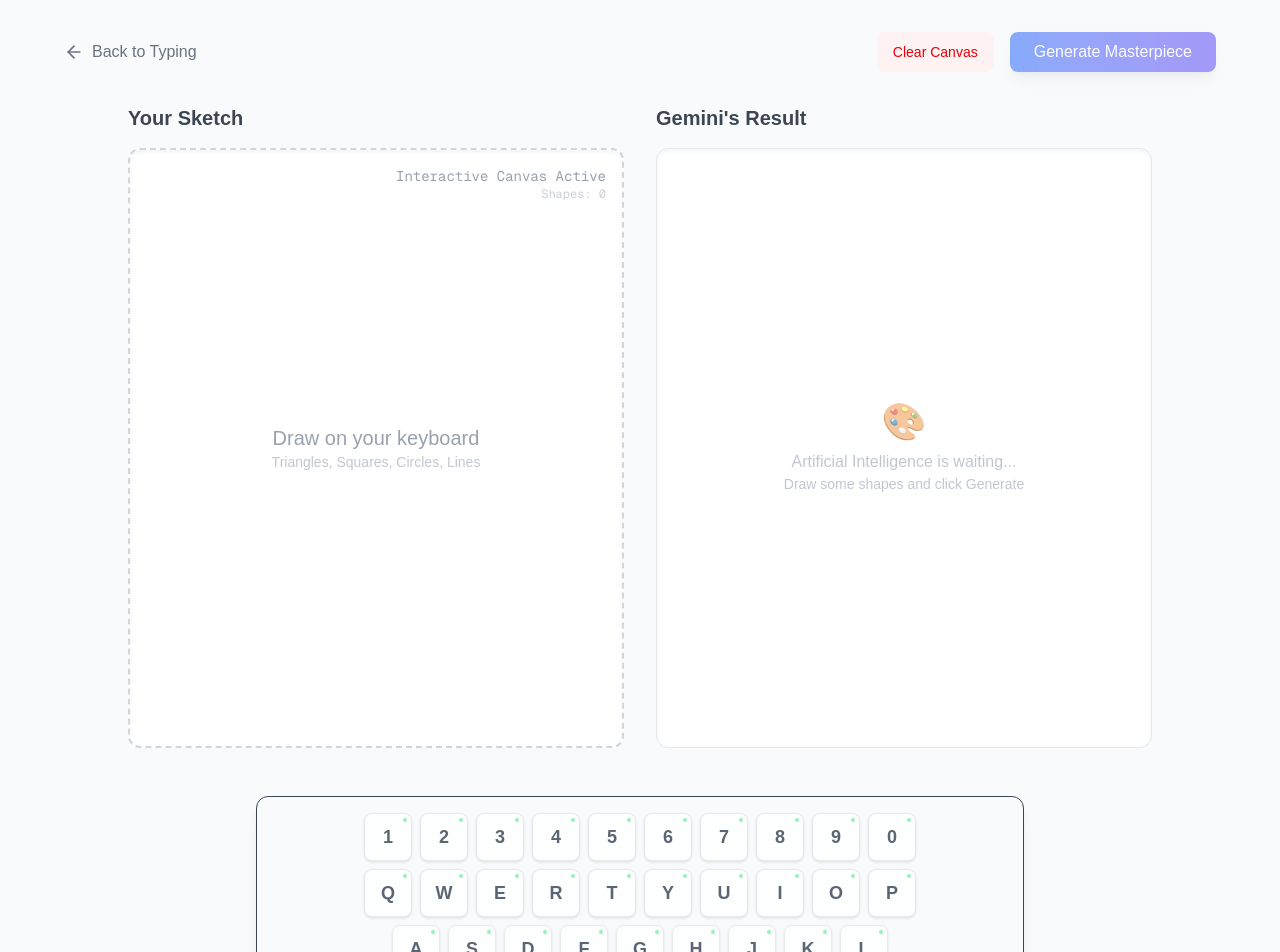
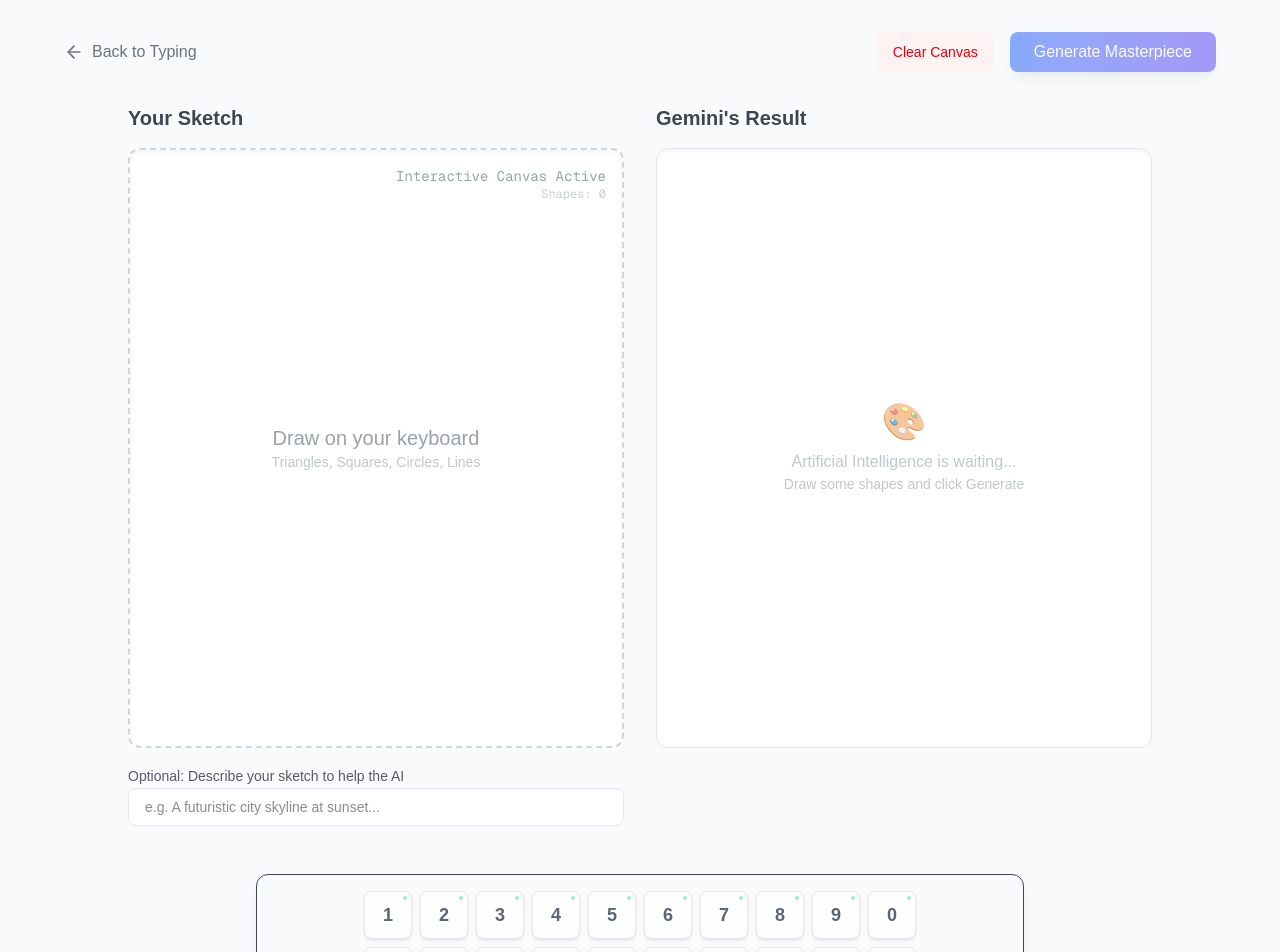
Before and after one commit to ElkanHub/Gesture-Typing-Google-Hackathon, a Next.js app: page /draw in a window 1280 px wide. Shown: the top 952 px of the page. Built offline with nearby package versions, Linux system fonts and the light colour scheme.

Commit message:
input field added to the draw page...

```diff
--- a/app/api/generate/route.ts
+++ b/app/api/generate/route.ts
@@ -1,10 +1,9 @@
-
 import { GoogleGenAI } from "@google/genai";
 import { NextResponse } from "next/server";
 
 export async function POST(req: Request) {
     try {
-        const { image } = await req.json();
+        const { image, userPrompt } = await req.json();
 
         if (!image || typeof image !== "string") {
             return NextResponse.json(
@@ -38,12 +37,19 @@ export async function POST(req: Request) {
         // 2. Generate Image with Imagen 4.0 using the description.
 
         console.log("Analyzing sketch with Gemini...");
+
+        let visionPrompt = "Describe this sketch in extreme detail for a photorealistic image generator. Describe the subject, pose, composition, background, and lighting. Do not mention it is a sketch. Say 'A photograph of...'. Then suggest what the user is looking for by that composition and profidea photo realistic image. Not just a raw shapes";
+
+        if (userPrompt && typeof userPrompt === 'string' && userPrompt.trim().length > 0) {
+            visionPrompt += `\n\nCRITICAL CONTEXT FROM USER: The user describes this drawing as: "${userPrompt.trim()}". Ensure the description aligns with this intent while respecting the drawn composition.`;
+        }
+
         const visionRes = await googleAI.models.generateContent({
             model: "gemini-2.0-flash-exp",
             contents: [{
                 role: "user",
                 parts: [
-                    { text: "Describe this sketch in extreme detail for a photorealistic image generator. Describe the subject, pose, composition, background, and lighting. Do not mention it is a sketch. Say 'A photograph of...'. Then suggest what the user is looking for by that composition and profidea photo realistic image. Not just a raw shapes" },
+                    { text: visionPrompt },
                     { inlineData: { mimeType: "image/webp", data: base64Data } }
                 ]
             }]
--- a/app/draw/page.tsx
+++ b/app/draw/page.tsx
@@ -13,6 +13,7 @@ export default function DrawPage() {
     const [generatedArt, setGeneratedArt] = useState<string | null>(null);
     const canvasRef = useRef<HTMLDivElement>(null);
     const [status, setStatus] = useState<string>("");
+    const [userPrompt, setUserPrompt] = useState("");
 
     useEffect(() => {
         setMode('DRAWING');
@@ -38,7 +39,10 @@ export default function DrawPage() {
             const res = await fetch('/api/generate', {
                 method: 'POST',
                 headers: { 'Content-Type': 'application/json' },
-                body: JSON.stringify({ image: initImage })
+                body: JSON.stringify({
+                    image: initImage,
+                    userPrompt: userPrompt.trim()
+                })
             });
 
             if (!res.ok) throw new Error("Generation failed");
@@ -130,6 +134,19 @@ export default function DrawPage() {
                 <div className="flex flex-col gap-4">
                     <h2 className="text-xl font-semibold opacity-80">Your Sketch</h2>
                     <InteractiveCanvas ref={canvasRef} />
+                    <div className="space-y-2">
+                        <label htmlFor="userPrompt" className="text-sm font-medium opacity-70">
+                            Optional: Describe your sketch to help the AI
+                        </label>
+                        <input
+                            id="userPrompt"
+                            type="text"
+                            value={userPrompt}
+                            onChange={(e) => setUserPrompt(e.target.value)}
+                            placeholder="e.g. A futuristic city skyline at sunset..."
+                            className="w-full px-4 py-2 bg-white dark:bg-zinc-900 border border-gray-200 dark:border-zinc-800 rounded-lg focus:outline-none focus:ring-2 focus:ring-blue-500 transition-all text-sm"
+                        />
+                    </div>
                 </div>
 
                 {/* Result Area */}
```
